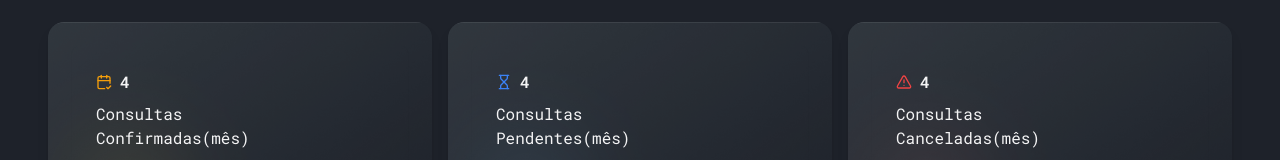
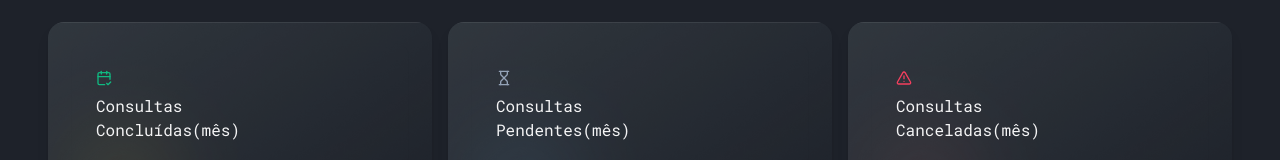
Before and after one commit to JulioCB68/med-sched, a Next.js app: page / in a window 1280 px wide. Shown: the part 202-362 px from the top of the page. Built offline with nearby package versions, Linux system fonts and the light colour scheme; no server answers; the database is empty.

Commit message:
fix: fixing status card filter component

```diff
--- a/src/app/page.tsx
+++ b/src/app/page.tsx
@@ -7,16 +7,25 @@ import UserGreeting from './__components/user-greeting'
 
 import { CalendarCheck2, Hourglass, TriangleAlert } from 'lucide-react'
 
-export default function Home() {
+export default async function Home() {
   return (
     <div className="flex flex-col gap-4 text-muted">
       <Header />
       <UserGreeting />
 
       <div className="grid grid-cols-3 gap-4 px-12 pt-8">
-        <StatusCardFilter type="appointments" total={4} icon={CalendarCheck2} />
-        <StatusCardFilter type="pending" total={4} icon={Hourglass} />
-        <StatusCardFilter type="cancelled" total={4} icon={TriangleAlert} />
+        <StatusCardFilter
+          type="completed"
+          icon={<CalendarCheck2 className="h-4 w-4" />}
+        />
+        <StatusCardFilter
+          type="pending"
+          icon={<Hourglass className="h-4 w-4" />}
+        />
+        <StatusCardFilter
+          type="canceled"
+          icon={<TriangleAlert className="h-4 w-4" />}
+        />
       </div>
 
       <section className="space-y-4 px-12 py-8">
--- a/src/components/status-card-filter.tsx
+++ b/src/components/status-card-filter.tsx
@@ -1,42 +1,57 @@
+'use client'
+
+import { useQuery } from '@tanstack/react-query'
+import { useSession } from 'next-auth/react'
+
 import { Card, CardContent, CardHeader, CardTitle } from '@/components/ui/card'
-import { LucideProps } from 'lucide-react'
+import { IAppointment, getAppointments } from '@/services/get-appointments'
 
 interface IStatusCardFilterProps {
-  type: 'appointments' | 'pending' | 'cancelled'
-  total: number
-  icon: React.FC<LucideProps>
+  type: 'completed' | 'pending' | 'canceled'
+  icon: React.ReactNode
 }
 
 const STATUS_CLASSES = {
-  appointments: 'bg-appointments',
+  completed: 'bg-appointments',
   pending: 'bg-pending',
-  cancelled: 'bg-cancelled',
+  canceled: 'bg-cancelled',
 }
 
 const STATUS_LABEL = {
-  appointments: 'Confirmadas',
+  completed: 'Concluídas',
   pending: 'Pendentes',
-  cancelled: 'Canceladas',
+  canceled: 'Canceladas',
 }
 
 const STATUS_COLORS = {
-  appointments: 'text-amber-500',
-  pending: 'text-blue-500',
-  cancelled: 'text-red-500',
+  completed: 'text-emerald-500',
+  pending: 'text-slate-400',
+  canceled: 'text-rose-500',
 }
 
 export default function StatusCardFilter({
   type,
-  total,
-  icon: Icon,
+  icon,
 }: IStatusCardFilterProps) {
+  const { data: session } = useSession()
+
+  const { data: appointments } = useQuery<IAppointment[]>({
+    queryKey: ['all-appointments-from-user'],
+    queryFn: () => getAppointments(session?.user.id as string),
+  })
+
+  function totalAppointments(status: string): number | undefined {
+    const appointment = appointments?.filter((item) => item.status === status)
+    return appointment?.length
+  }
+
   return (
     <div className={`${STATUS_CLASSES[type]} status-card`}>
       <Card className="border-none bg-transparent">
         <CardHeader className="flex-row items-center space-x-2 space-y-0 pb-2">
-          <Icon className={`h-4 w-4 ${STATUS_COLORS[type]}`} />
+          <div className={`h-4 w-4 ${STATUS_COLORS[type]}`}>{icon}</div>
           <CardTitle className="text-base font-semibold text-muted">
-            {total}
+            {totalAppointments(type)}
           </CardTitle>
         </CardHeader>
         <CardContent className="w-5 space-y-1 text-muted">
```
